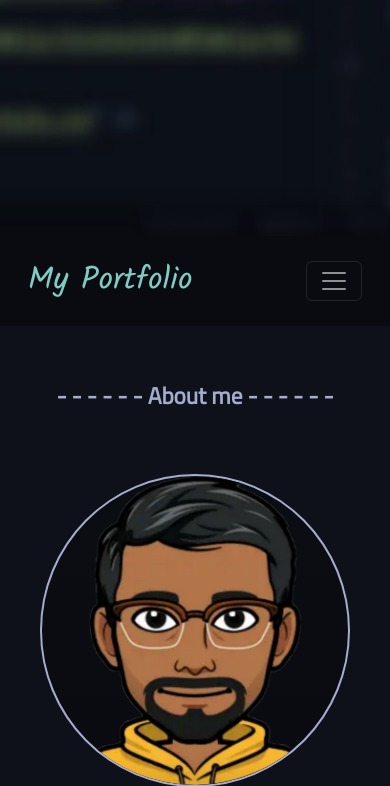
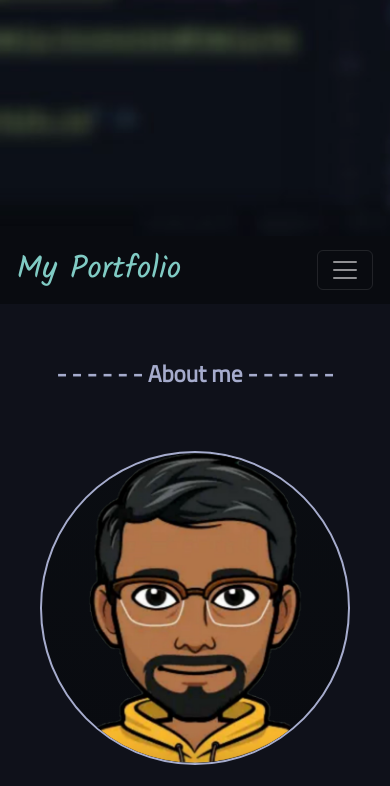
Before and after one commit to ajaykumarn3000/Portfolio-site, a Flask app: page / in a window 390 px wide. Shown: the part 608-1394 px from the top of the page. Run offline with Flask 2, Linux system fonts and the light colour scheme; some libraries are stand-ins or nearby versions.

Commit message:
change navbar padding in mobile view

```diff
--- a/static/css/style.css
+++ b/static/css/style.css
@@ -458,7 +458,7 @@ footer {
 }
 @media screen and (max-width: 768px) {
   .navbar {
-    padding: 1rem;
+    padding: 0.3rem;
   }
   .navbar-brand {
     font-size: 2rem;
```
